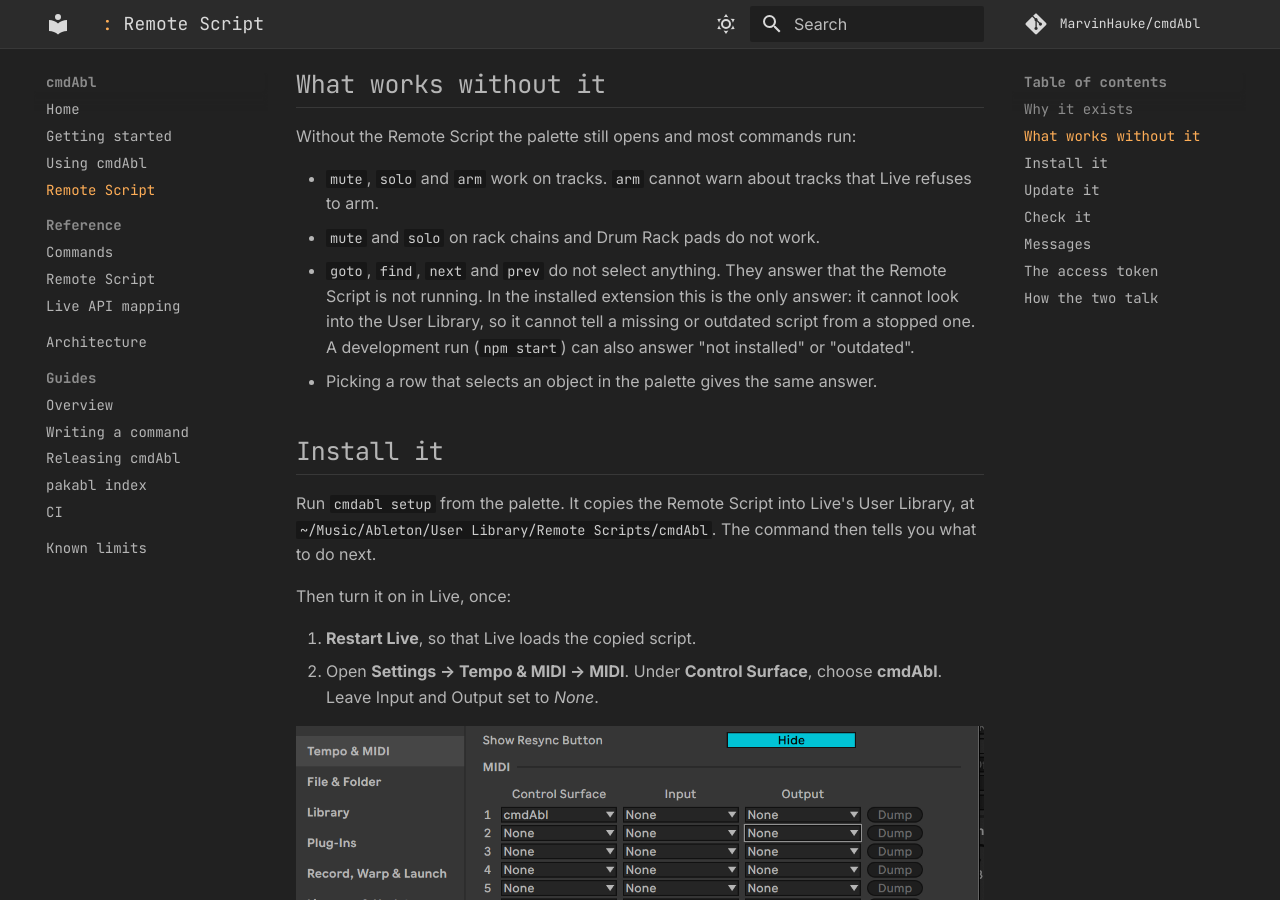
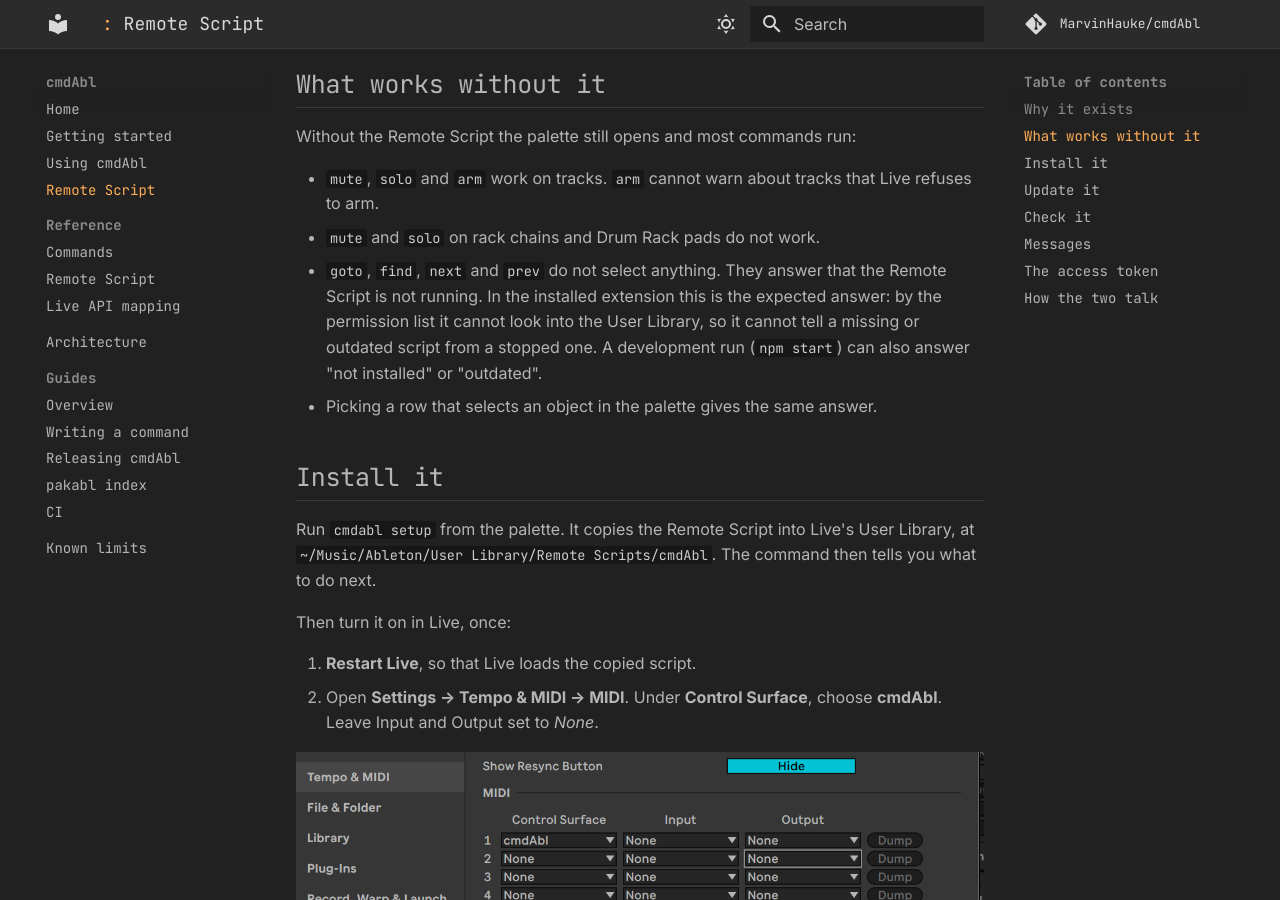
Before and after one commit to MarvinHauke/cmdAbl, an MkDocs documentation site: the page built from docs/remote-script.md, in a window 1280 px wide and 900 px high, scrolled down 657 px. Built offline with MkDocs 1.6.1 and Material for MkDocs 9.7.7, drawn with Linux system fonts in a browser that asks for light colours; comment, search, counter and statistics services are not loaded.

Commit message:
docs: User Library check is derived from the permission list, not observed
Only the token read failing in the installed host was observed; the User Library
check follows from the measured read list.

Co-Authored-By: Claude Haiku 5.5 <noreply@anthropic.com>

```diff
--- a/docs/remote-script.md
+++ b/docs/remote-script.md
@@ -26,7 +26,7 @@ Without the Remote Script the palette still opens and most commands run:
 - `mute`, `solo` and `arm` work on tracks. `arm` cannot warn about tracks that Live refuses to arm.
 - `mute` and `solo` on rack chains and Drum Rack pads do not work.
 - `goto`, `find`, `next` and `prev` do not select anything. They answer that the Remote Script is not running.
-  In the installed extension this is the only answer: it cannot look into the User Library, so it cannot tell a
+  In the installed extension this is the expected answer: by the permission list it cannot look into the User Library, so it cannot tell a
   missing or outdated script from a stopped one. A development run (`npm start`) can also answer "not installed"
   or "outdated".
 - Picking a row that selects an object in the palette gives the same answer.
```
Also changed, not shown: docs/limits.md (+1 -1 lines), docs/sdk-tree.md (+3 -3 lines).
